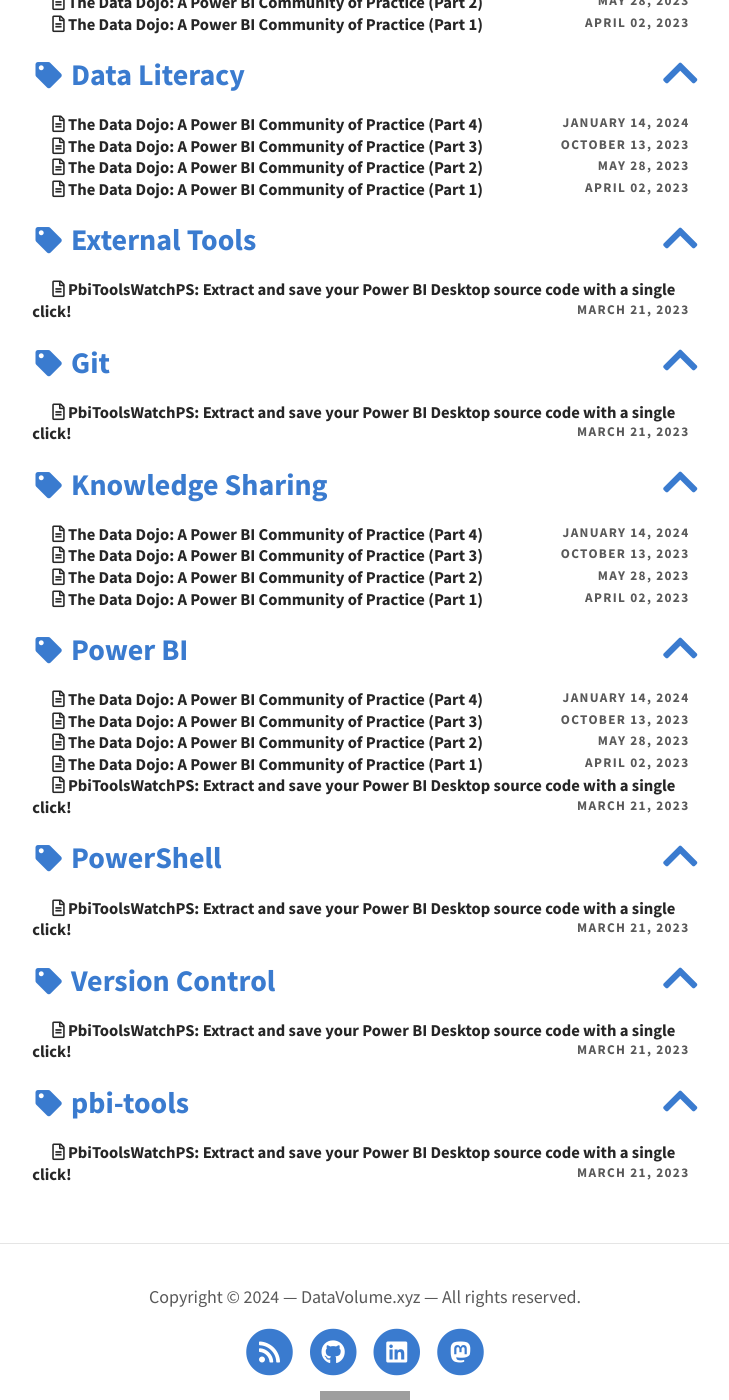
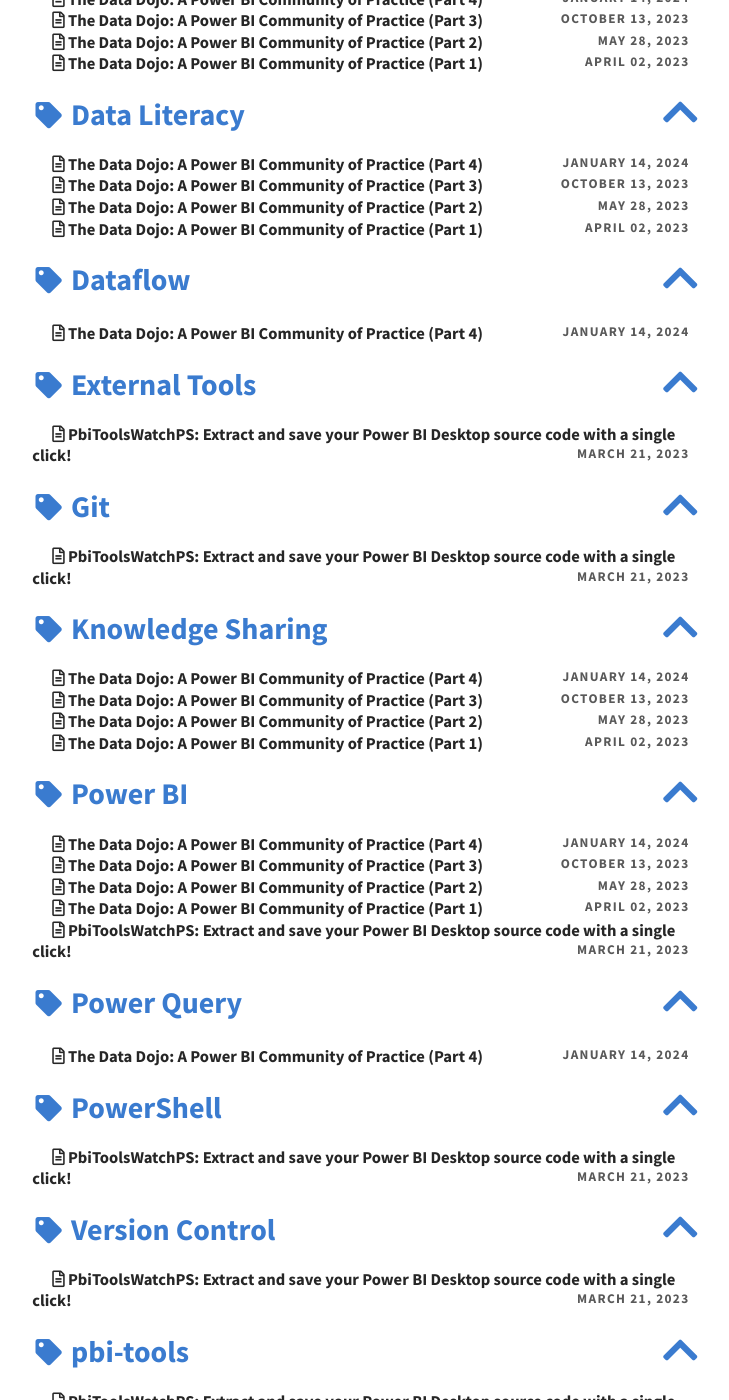
Before and after one commit to DataVolumeXYZ/DataVolumeXYZ, a Jekyll site: the page built from pages/tags.md, in a window 1280 px wide and 1400 px high, scrolled down 903 px. Shown: the whole window, without its empty margins (275-1004 px from the left). Built offline with Jekyll 4.4.1, drawn with Linux system fonts in a browser that asks for light colours; grey boxes are pictures that could not be loaded.

Commit message:
added tags

```diff
--- a/_posts/2024-01-14-DataDojo-PowerBI-CommunityOfPractice-04.md
+++ b/_posts/2024-01-14-DataDojo-PowerBI-CommunityOfPractice-04.md
@@ -11,6 +11,8 @@
   - Data Dojo
   - Data Literacy
   - Knowledge Sharing
+  - Power Query
+  - Dataflow
 excerpt_start: <!--excerpt-->
 excerpt_separator: <!--more-->
 draft: true
```
